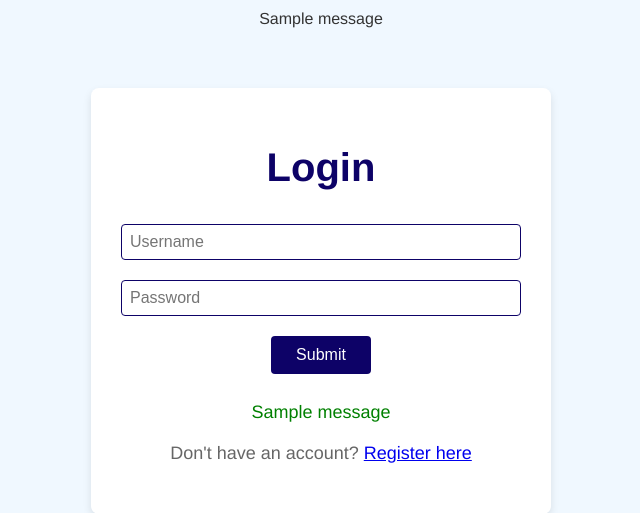
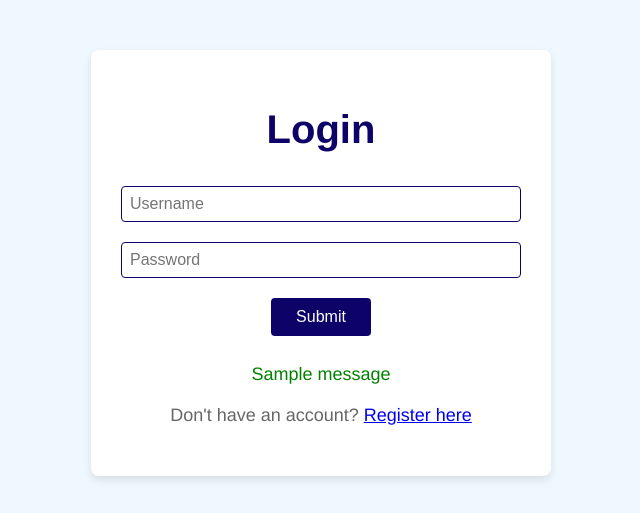
Before and after one commit to H-a-t-710/BTP, a Flask app: page / in a window 1280 px wide. Shown: the top 513 px of the page, without its empty margins (319-959 px from the left). Run offline with Flask 3, Linux system fonts and the light colour scheme; one stand-in notice (Sample message) is shown; parts of the project's set-up code (start-up, migrations or seed data) failed here and were passed over.

Commit message:
Update base.html

```diff
--- a/templates/base.html
+++ b/templates/base.html
@@ -8,13 +8,6 @@
     {% block head %} {% endblock %}
 </head>
 <body>
-    {% with messages = get_flashed_messages(with_categories=true) %}
-    {% if messages %}
-            {% for category, message in messages %}
-                <p class="flash {{ category }}">{{ message }}</p>
-            {% endfor %}
-    {% endif %}
-   {% endwith %}
     {% block body %}
 
     {% endblock %}
```
